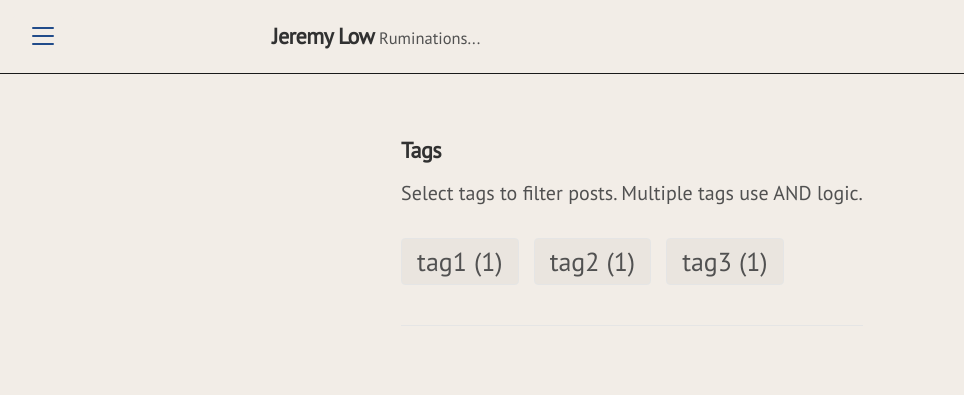
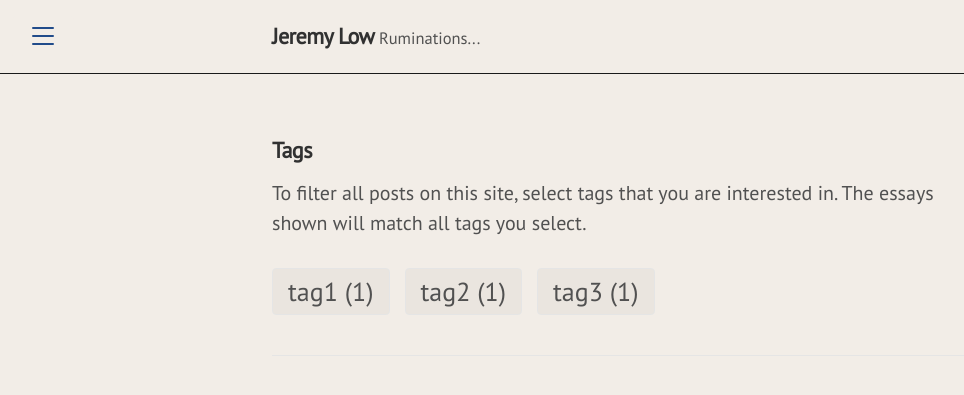
Before and after one commit to jrmylow/jrmylow.github.io, a Jekyll site: the page built from _pages/tags.md, in a window 1280 px wide. Shown: the top 395 px of the page, without its empty margins (8-972 px from the left). Built offline with Jekyll 4.4.1, drawn with Linux system fonts in a browser that asks for light colours; comment, search, counter and statistics services are not loaded.

Commit message:
updated tag filtering

```diff
--- a/_pages/tags.md
+++ b/_pages/tags.md
@@ -33,7 +33,7 @@
 {% comment %}
   Tag Cloud - clickable toggle buttons
 {% endcomment %}
-<p>Select tags to filter posts. Multiple tags use AND logic.</p>
+<p>To filter all posts on this site, select tags that you are interested in. The essays shown will match all tags you select.</p>
 
 <div class="tag-cloud">
 {% for tag in unique_tags %}
--- a/public/css/tags.css
+++ b/public/css/tags.css
@@ -92,6 +92,13 @@
    Tags Page - Posts Container
    ========================================================================== */
 
+/* Ensure tags page content fills container width */
+.page .tag-cloud,
+.page .tag-posts-container {
+  width: 100%;
+  max-width: none;
+}
+
 .tag-posts-container {
   margin: 2rem 0;
   padding-top: 1rem;
--- a/public/js/tag-filter.js
+++ b/public/js/tag-filter.js
@@ -65,7 +65,7 @@
           // Check if post has ALL selected tags (AND logic)
           const postTags = (post.getAttribute('data-tags') || '').split(',');
           const hasAllTags = selected.every(tag => postTags.includes(tag));
-          post.style.display = hasAllTags ? '' : 'none';
+          post.style.display = hasAllTags ? 'block' : 'none';
         }
       });
     }
```
